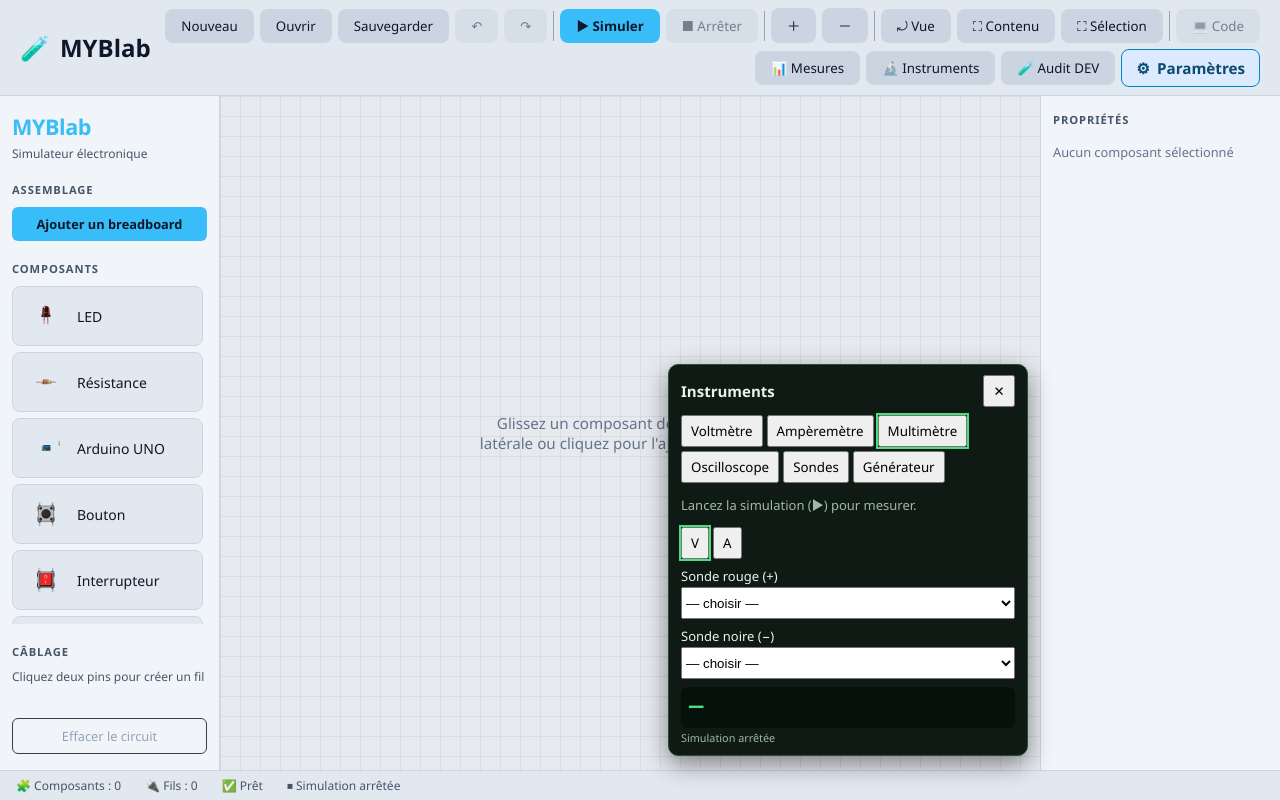
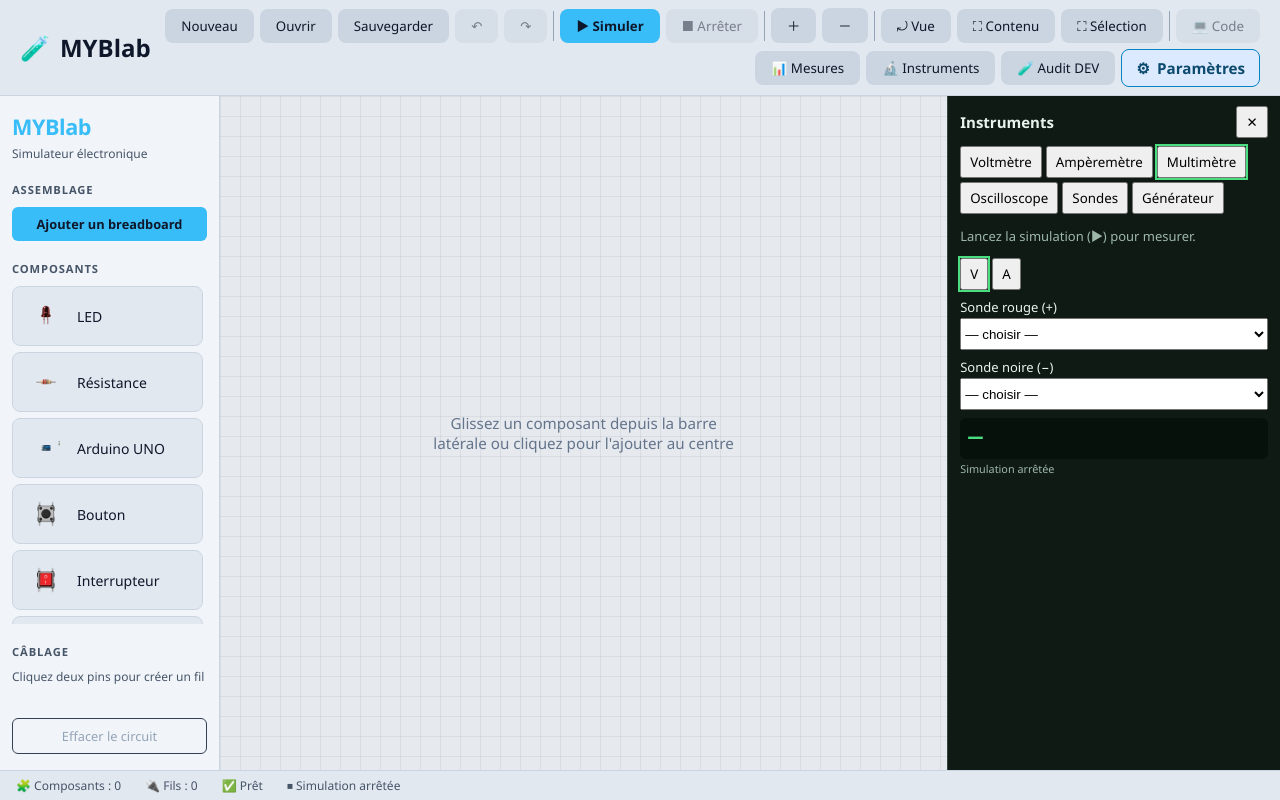
Before and after one commit to mamadouyacineba858-tech/myblab_v03, a React (Vite) app in the folder frontend/: page / in a window 1280 px wide. Both pictures are taken after a click on the button "🔬 Instruments". Built offline with nearby package versions, Linux system fonts and the light colour scheme.

Commit message:
feat(lot D): dock instruments beside the circuit workspace

```diff
--- a/frontend/src/App.css
+++ b/frontend/src/App.css
@@ -239,12 +239,16 @@
   min-width: 0;
 }
 
+.myblab-app > :is(.component-inspector, .instruments-panel) {
+  flex: 0 0 clamp(270px, 26vw, 360px);
+  width: clamp(270px, 26vw, 360px);
+}
+
 @media (max-width: 900px) {
   .myblab-sidebar { width: 184px; }
-  .component-inspector { width: 200px; }
 }
 
-@media (max-width: 620px) {
+@media (max-width: 740px) {
   .myblab-root { height: 100dvh; }
   .myblab-navbar { align-items: flex-start; flex-direction: column; gap: 6px; padding: 8px; }
   .navbar-logo { font-size: 18px; }
@@ -254,7 +258,7 @@
   .myblab-app {
     display: grid;
     grid-template-columns: minmax(0, 1fr);
-    grid-template-rows: minmax(260px, 1fr) 180px 140px;
+    grid-template-rows: minmax(260px, 1fr) 180px minmax(140px, auto);
     overflow: auto;
     overscroll-behavior: contain;
   }
@@ -276,8 +280,11 @@
   .myblab-sidebar__title { margin-bottom: 6px; }
   .myblab-palette { display: grid; grid-template-columns: repeat(2, minmax(0, 1fr)); }
   .myblab-palette__item { min-width: 0; padding: 6px; }
+  .myblab-app > :is(.component-inspector, .instruments-panel) {
+    grid-row: 3;
+    width: 100%;
+  }
   .component-inspector {
-    grid-row: 3;
     width: 100%;
     height: auto;
     min-height: 140px;
--- a/frontend/src/App.jsx
+++ b/frontend/src/App.jsx
@@ -7,6 +7,7 @@ import { Sidebar } from "./components/Sidebar.jsx";
 import { SimulationCanvas } from "./canvas/SimulationCanvas.jsx";
 import { ComponentInspector } from "./components/ComponentInspector.jsx";
 import { StatusBar } from "./components/StatusBar.jsx";
+import { InstrumentsPanel } from "./instruments/InstrumentsPanel.jsx";
 import { LiveSimulationDriver } from "./instruments/LiveSimulationDriver.jsx";
 
 import "./App.css";
@@ -17,15 +18,18 @@ import "./App.css";
  */
 function AppShell() {
   const { theme } = useCircuit();
+  const [instrumentsOpen, setInstrumentsOpen] = useState(false);
 
   return (
     <div className={`myblab-root theme-${theme}`}>
-      <Navbar />
+      <Navbar instrumentsOpen={instrumentsOpen} onToggleInstruments={() => setInstrumentsOpen((open) => !open)} />
       <LiveSimulationDriver />
       <div className="myblab-app">
         <Sidebar />
         <SimulationCanvas />
-        <ComponentInspector />
+        {instrumentsOpen
+          ? <InstrumentsPanel onClose={() => setInstrumentsOpen(false)} />
+          : <ComponentInspector />}
       </div>
       <StatusBar />
     </div>
--- a/frontend/src/components/Navbar.jsx
+++ b/frontend/src/components/Navbar.jsx
@@ -9,10 +9,9 @@ import { useCircuit } from "../context/useCircuit.js"
 import { SettingsPanel } from "./SettingsPanel.jsx";
 import { DevelopmentAuditPanel } from "./DevelopmentAuditPanel.jsx";
 import { LiveMeasurementPanel } from "../measurement/LiveMeasurementPanel.jsx";
-import { InstrumentsPanel } from "../instruments/InstrumentsPanel.jsx";
 import "./Navbar.css";
 import { ArduinoCodeWorkspace } from "../arduino/ui/ArduinoCodeWorkspace.jsx";
-export function Navbar() {
+export function Navbar({ instrumentsOpen = false, onToggleInstruments } = {}) {
   const {
     selectedComponent,
     simulationActive,
@@ -51,7 +50,6 @@ const [settingsOpen, setSettingsOpen] = useState(false);
   // (useCircuitInteraction, nécessaire à LiveMeasurementPanel pour lire
   // `components` à jour) tant que l'instrument est fermé.
   const [measurementOpen, setMeasurementOpen] = useState(false);
-  const [instrumentsOpen, setInstrumentsOpen] = useState(false);
   const handleNew = useCallback(() => {
 
     const confirmed = window.confirm(
@@ -187,7 +185,7 @@ const [settingsOpen, setSettingsOpen] = useState(false);
         <button
           type="button"
           className="instruments-toggle"
-          onClick={() => setInstrumentsOpen((open) => !open)}
+          onClick={onToggleInstruments}
           aria-expanded={instrumentsOpen}
           title="Voltmètre, ampèremètre, multimètre, oscilloscope"
         >
@@ -216,7 +214,6 @@ const [settingsOpen, setSettingsOpen] = useState(false);
       {measurementOpen && (
   <LiveMeasurementPanel onClose={() => setMeasurementOpen(false)} />
 )}
-      {instrumentsOpen && <InstrumentsPanel onClose={() => setInstrumentsOpen(false)} />}
     </header>
   );
 }
--- a/frontend/src/instruments/InstrumentsPanel.css
+++ b/frontend/src/instruments/InstrumentsPanel.css
@@ -1,19 +1,12 @@
 .instruments-panel {
-  position: fixed;
-  right: 252px;
-  bottom: 44px;
-  width: min(360px, calc(100vw - 24px));
-  max-height: min(70vh, 560px);
+  min-height: 0;
   overflow: auto;
   overflow-x: hidden;
   box-sizing: border-box;
-  z-index: 40;
   padding: 10px 12px;
-  border-radius: 10px;
-  border: 1px solid #2f4a3c;
+  border-left: 1px solid #2f4a3c;
   background: #101a15;
   color: #e6f4ec;
-  box-shadow: 0 8px 24px rgba(0, 0, 0, 0.45);
   font-size: 13px;
 }
 .instruments-header { display: flex; justify-content: space-between; align-items: center; }
@@ -44,15 +37,12 @@
 @media (max-width: 520px) {
   .instruments-grid { grid-template-columns: minmax(0, 1fr); }
 }
-@media (max-width: 520px) {
-  .instruments-panel { right: 6px; left: 6px; width: auto; bottom: 40px; max-height: 55vh; }
-}
-
-@media (max-width: 900px) {
-  .instruments-panel { right: 212px; }
-}
-@media (max-width: 620px) {
-  .instruments-panel { top: 200px; right: 6px; bottom: auto; left: 6px; width: auto; max-height: calc(100dvh - 240px); }
+@media (max-width: 740px) {
+  .instruments-panel {
+    overflow: visible;
+    border-left: 0;
+    border-top: 1px solid #2f4a3c;
+  }
 }
 
 .probe-overlay {
--- a/frontend/src/instruments/InstrumentsPanel.jsx
+++ b/frontend/src/instruments/InstrumentsPanel.jsx
@@ -182,6 +182,7 @@ const TABS = [
 export function InstrumentsPanel({ onClose }) {
   const { solution, components, simulationActive } = useCircuitSolution()
   const [tab, setTab] = useState("multimeter")
+  const usesDcReading = tab === "voltmeter" || tab === "ammeter" || tab === "multimeter"
   return (
     <aside className="instruments-panel" data-testid="instruments-panel" aria-label="Instruments de mesure">
       <header className="instruments-header">
@@ -203,7 +204,7 @@ export function InstrumentsPanel({ onClose }) {
       {tab === "oscilloscope" && <ScopeLive components={components} simulationActive={simulationActive} />}
       {tab === "probes" && <ProbesTab components={components} simulationActive={simulationActive} />}
       {tab === "generator" && <GeneratorTab components={components} />}
-      {solution?.unqualifiedTypes?.length > 0 && (
+      {usesDcReading && solution?.unqualifiedTypes?.length > 0 && (
         <p className="instruments-hint" data-testid="instruments-unqualified">
           Modèle DC non qualifié (ignoré dans la mesure) : {solution.unqualifiedTypes.join(", ")}
         </p>
```
